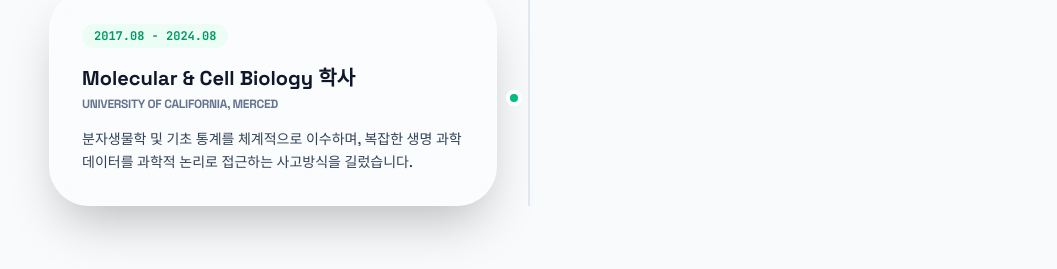
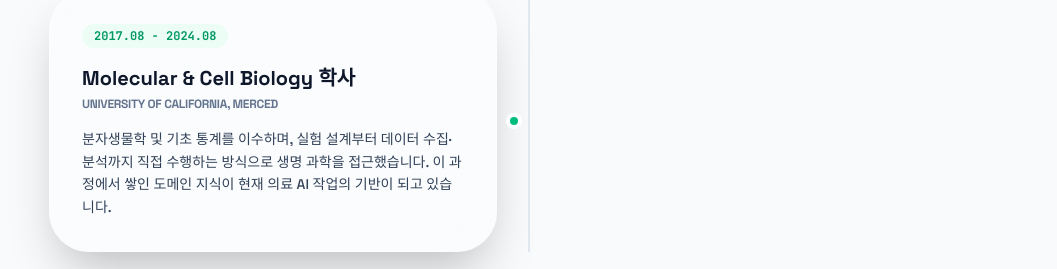
Before and after one commit to kmh8405/ai_portfolio, a React (Vite) app: page / in a window 1280 px wide. Shown: the part 4340-4609 px from the top of the page, without its empty margins (111-1168 px from the left). Built offline with nearby package versions, Linux system fonts and the light colour scheme.

Commit message:
fix: rewrite UC Merced desc to reflect hands-on experimental background

```diff
--- a/src/App.tsx
+++ b/src/App.tsx
@@ -268,7 +268,7 @@ const EDUCATION: Education[] = [
     title: "Molecular & Cell Biology 학사",
     period: "2017.08 - 2024.08",
     institution: "University of California, Merced",
-    description: "분자생물학 및 기초 통계를 체계적으로 이수하며, 복잡한 생명 과학 데이터를 과학적 논리로 접근하는 사고방식을 길렀습니다.",
+    description: "분자생물학 및 기초 통계를 이수하며, 실험 설계부터 데이터 수집·분석까지 직접 수행하는 방식으로 생명 과학을 접근했습니다. 이 과정에서 쌓인 도메인 지식이 현재 의료 AI 작업의 기반이 되고 있습니다.",
   }
 ];
 
```
